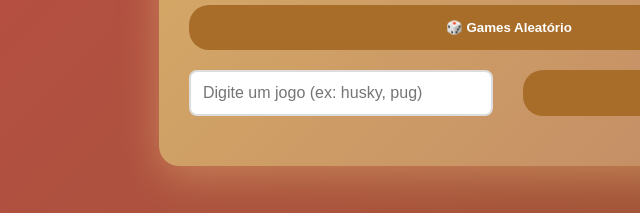
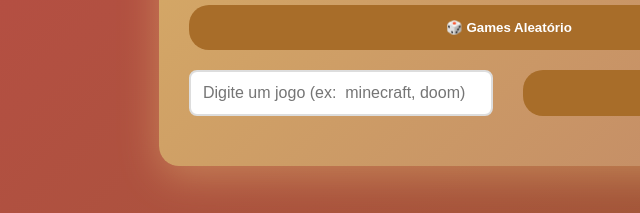
Before and after one commit to carinasouza779/Front-end, a plain HTML site: page index.html in a window 1280 px wide. Shown: the part 591-804 px from the top of the page, 131-771 px from the left. Drawn offline with Linux system fonts and the light colour scheme; no server answers.

Commit message:
Update index.html

```diff
--- a/index.html
+++ b/index.html
@@ -28,7 +28,7 @@
             <input
                 type="text"
                 id="breedInput"
-                placeholder="Digite um jogo (ex: husky, pug)"
+                placeholder="Digite um jogo (ex:  minecraft, doom)"
             >
             <button id="searchBtn">🔍 Buscar</button>
         </div>
```
